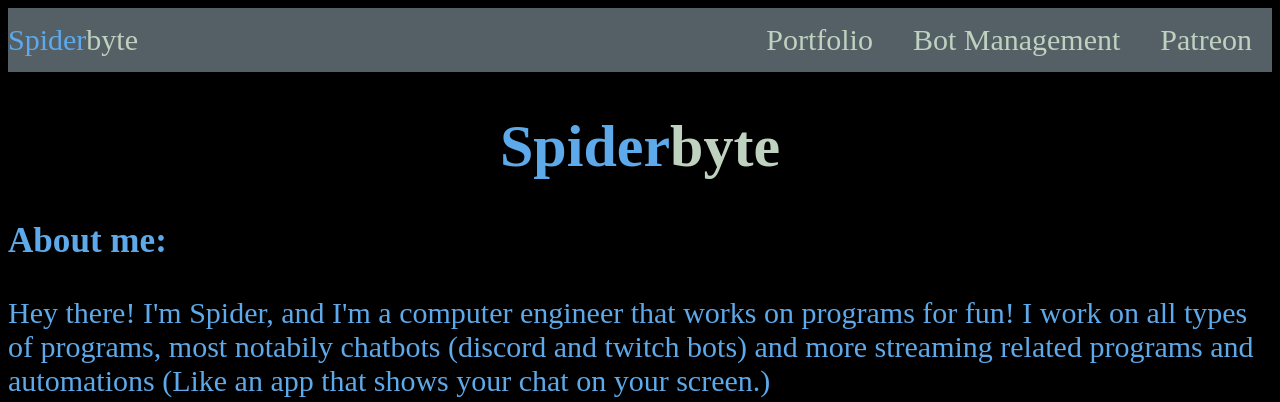
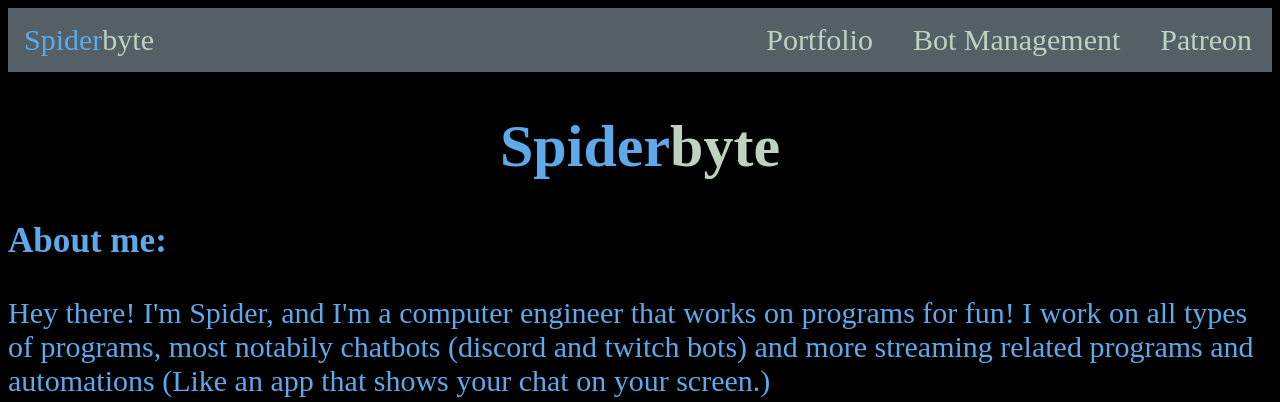
Before and after one commit to Yahya-Alkhosoussy/discord-bot-website, a Flask app: page / in a window 1280 px wide. Shown: the top 402 px of the page. Run offline with Flask 3, Linux system fonts and the light colour scheme; parts of the project's set-up code (start-up, migrations or seed data) failed here and were passed over.

Commit message:
Added the same spacing to the logo name

```diff
--- a/static/style.css
+++ b/static/style.css
@@ -439,6 +439,7 @@ input:checked + .slider:before {
 }
 
 #name {
+    padding-left: 1rem;
     display: flex;
 }
 
```
Also changed, not shown: notes.md (added, +1 -0 lines).
